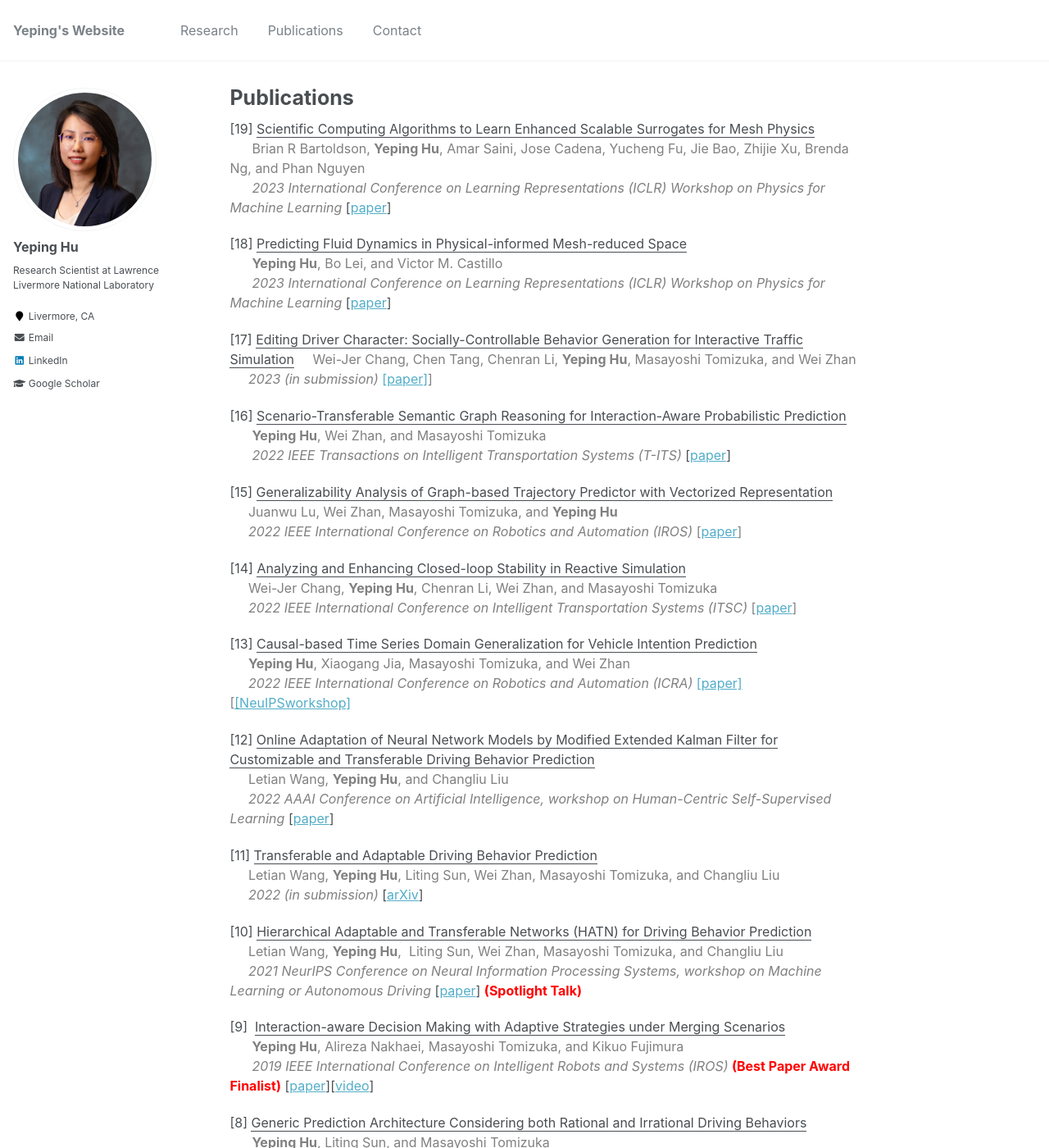
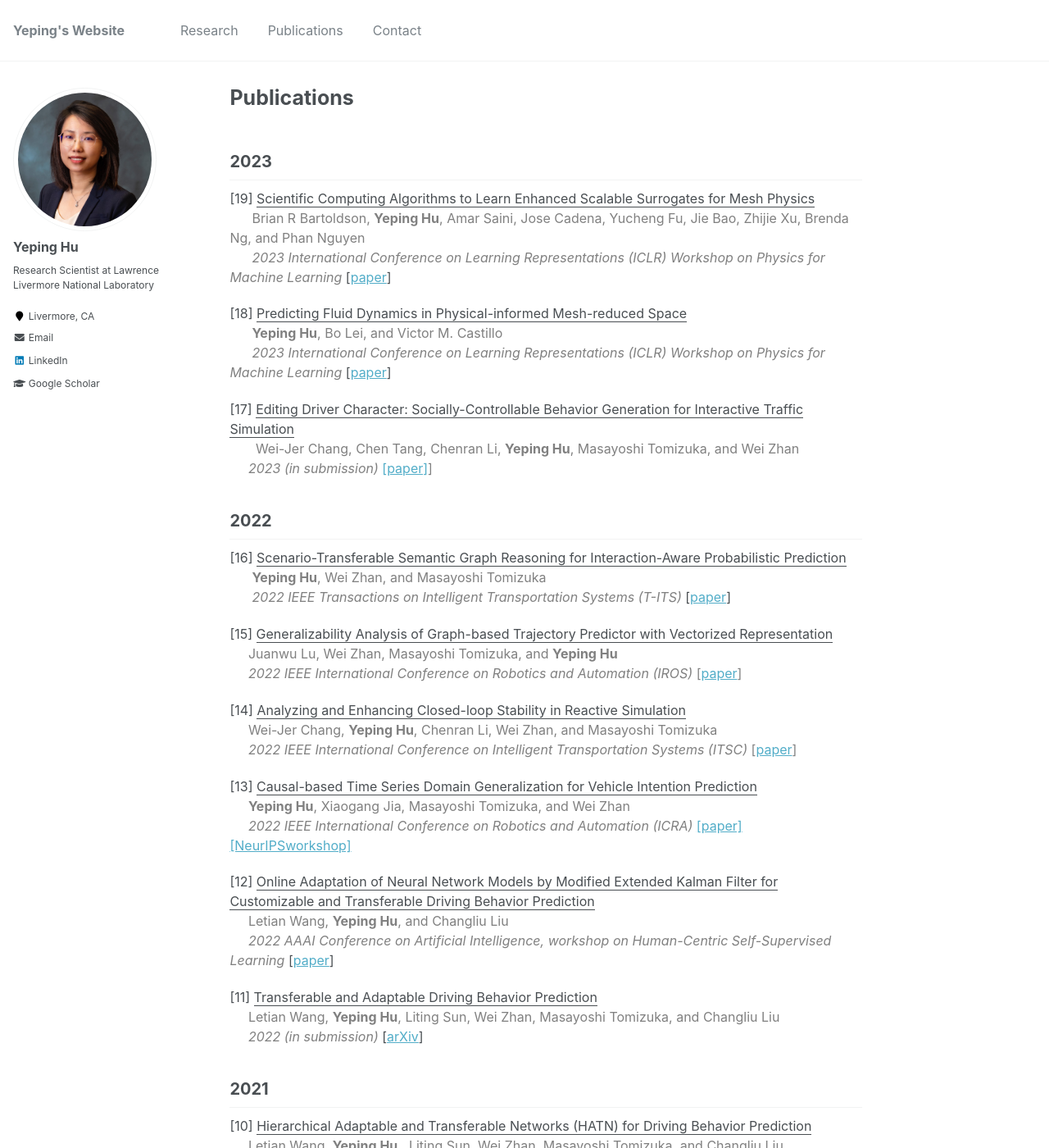
Before and after one commit to Yeping-Hu/yeping-hu.github.io, a Jekyll site: the page built from _pages/publications.md, in a window 1280 px wide and 1400 px high. Shown: the whole window at 82% size. Built offline with Jekyll 4.4.1, drawn with Linux system fonts in a browser that asks for light colours; a script that is not in the unit is left out.

Commit message:
upate publication

```diff
--- a/_pages/publications.md
+++ b/_pages/publications.md
@@ -10,11 +10,16 @@ body, td {
    font-size: 16px;
 }
 </style>
+
+## 2023
+
 [19] <u>Scientific Computing Algorithms to Learn Enhanced Scalable Surrogates for Mesh Physics</u><br />		&nbsp;&nbsp;&nbsp;&nbsp;&nbsp;&nbsp;<span style="color:gray">Brian R Bartoldson, **Yeping Hu**, Amar Saini, Jose Cadena, Yucheng Fu, Jie Bao, Zhijie Xu, Brenda Ng, and Phan Nguyen</span><br />		&nbsp;&nbsp;&nbsp;&nbsp;&nbsp;&nbsp;<span style="color:gray">*2023 International Conference on Learning Representations (ICLR) Workshop on Physics for Machine Learning*</span> [[paper](https://arxiv.org/pdf/2304.00338.pdf){:target="_blank"}]
 
 [18] <u>Predicting Fluid Dynamics in Physical-informed Mesh-reduced Space</u><br />		&nbsp;&nbsp;&nbsp;&nbsp;&nbsp;&nbsp;<span style="color:gray">**Yeping Hu**, Bo Lei, and Victor M. Castillo</span><br />		&nbsp;&nbsp;&nbsp;&nbsp;&nbsp;&nbsp;<span style="color:gray">*2023 International Conference on Learning Representations (ICLR) Workshop on Physics for Machine Learning*</span> [[paper](https://openreview.net/pdf?id=EPyS7FHMIK){:target="_blank"}]
 
-[17] <u>Editing Driver Character: Socially-Controllable Behavior Generation for Interactive Traffic Simulation</u>&nbsp;&nbsp;&nbsp;&nbsp;<span style="color:gray"> Wei-Jer Chang, Chen Tang, Chenran Li, **Yeping Hu**, Masayoshi Tomizuka, and Wei Zhan</span><br /><span style="color:gray">&nbsp;&nbsp;&nbsp;&nbsp;&nbsp;*2023 (in submission)* [[paper]](https://arxiv.org/pdf/2303.13830.pdf){:target="_blank"}]
+[17] <u>Editing Driver Character: Socially-Controllable Behavior Generation for Interactive Traffic Simulation</u><br />		&nbsp;&nbsp;&nbsp;&nbsp;&nbsp;&nbsp;<span style="color:gray"> Wei-Jer Chang, Chen Tang, Chenran Li, **Yeping Hu**, Masayoshi Tomizuka, and Wei Zhan</span><br /><span style="color:gray">&nbsp;&nbsp;&nbsp;&nbsp;&nbsp;*2023 (in submission)* [[paper]](https://arxiv.org/pdf/2303.13830.pdf){:target="_blank"}]
+
+## 2022
 
 [16] <u>Scenario-Transferable Semantic Graph Reasoning for Interaction-Aware Probabilistic Prediction</u><br />		&nbsp;&nbsp;&nbsp;&nbsp;&nbsp;&nbsp;<span style="color:gray">**Yeping Hu**, Wei Zhan, and Masayoshi Tomizuka</span><br />		&nbsp;&nbsp;&nbsp;&nbsp;&nbsp;&nbsp;<span style="color:gray">*2022 IEEE Transactions on Intelligent Transportation Systems (T-ITS)*</span> [[paper](https://ieeexplore.ieee.org/abstract/document/9901474){:target="_blank"}]
 
@@ -22,13 +27,17 @@ body, td {
 
 [14] <u>Analyzing and Enhancing Closed-loop Stability in Reactive Simulation</u><br />&nbsp;&nbsp;&nbsp;&nbsp;<span style="color:gray"> Wei-Jer Chang, **Yeping Hu**, Chenran Li, Wei Zhan, and Masayoshi Tomizuka</span><br /><span style="color:gray">&nbsp;&nbsp;&nbsp;&nbsp;&nbsp;*2022 IEEE International Conference on Intelligent Transportation Systems (ITSC)* [[paper](https://arxiv.org/pdf/2208.04559.pdf){:target="_blank"}]
 
-[13] <u>Causal-based Time Series Domain Generalization for Vehicle Intention Prediction</u><br />&nbsp;&nbsp;&nbsp;&nbsp;<span style="color:gray"> **Yeping Hu**, Xiaogang Jia, Masayoshi Tomizuka, and Wei Zhan</span><br /><span style="color:gray">&nbsp;&nbsp;&nbsp;&nbsp;&nbsp;*2022 IEEE International Conference on Robotics and Automation (ICRA)* [[paper]](https://ieeexplore.ieee.org/abstract/document/9812188){:target="_blank"} [[[NeuIPSworkshop]](https://arxiv.org/pdf/2112.02093.pdf){:target="_blank"}
+[13] <u>Causal-based Time Series Domain Generalization for Vehicle Intention Prediction</u><br />&nbsp;&nbsp;&nbsp;&nbsp;<span style="color:gray"> **Yeping Hu**, Xiaogang Jia, Masayoshi Tomizuka, and Wei Zhan</span><br /><span style="color:gray">&nbsp;&nbsp;&nbsp;&nbsp;&nbsp;*2022 IEEE International Conference on Robotics and Automation (ICRA)* [[paper]](https://ieeexplore.ieee.org/abstract/document/9812188){:target="_blank"} [[NeurIPSworkshop]](https://arxiv.org/pdf/2112.02093.pdf){:target="_blank"}
 
 [12] <u>Online Adaptation of Neural Network Models by Modified Extended Kalman Filter for Customizable and Transferable Driving Behavior Prediction</u><br />&nbsp;&nbsp;&nbsp;&nbsp;&nbsp;<span style="color:gray">Letian Wang, **Yeping Hu**, and Changliu Liu</span><br /><span style="color:gray">&nbsp;&nbsp;&nbsp;&nbsp;&nbsp;*2022 AAAI Conference on Artificial Intelligence, workshop on Human-Centric Self-Supervised Learning*</span> [[paper](https://arxiv.org/abs/2112.06129){:target="_blank"}]
 
 [11] <u>Transferable and Adaptable Driving Behavior Prediction</u><br />&nbsp;&nbsp;&nbsp;&nbsp;&nbsp;<span style="color:gray">Letian Wang, **Yeping Hu**, Liting Sun, Wei Zhan, Masayoshi Tomizuka, and Changliu Liu</span><br /><span style="color:gray">&nbsp;&nbsp;&nbsp;&nbsp;&nbsp;*2022 (in submission)*</span> [[arXiv](https://arxiv.org/pdf/2202.05140){:target="_blank"}]
 
+## 2021
+
 [10] <u>Hierarchical Adaptable and Transferable Networks (HATN) for Driving Behavior Prediction</u><br />&nbsp;&nbsp;&nbsp;&nbsp;&nbsp;<span style="color:gray">Letian Wang, **Yeping Hu**,  Liting Sun, Wei Zhan, Masayoshi Tomizuka, and Changliu Liu</span><br /><span style="color:gray">&nbsp;&nbsp;&nbsp;&nbsp;&nbsp;*2021 NeurIPS Conference on Neural Information Processing Systems, workshop on Machine Learning or Autonomous Driving*</span> [[paper](https://arxiv.org/abs/2111.00788){:target="_blank"}] <span style="color:red">**(Spotlight Talk)** </span>
+
+## 2019
 
 [9]  <u>Interaction-aware Decision Making with Adaptive Strategies under Merging Scenarios</u><br />		&nbsp;&nbsp;&nbsp;&nbsp;&nbsp;&nbsp;<span style="color:gray">**Yeping Hu**, Alireza Nakhaei, Masayoshi Tomizuka, and Kikuo Fujimura </span><br />		&nbsp;&nbsp;&nbsp;&nbsp;&nbsp;&nbsp;<span style="color:gray">*2019 IEEE International Conference on Intelligent Robots and Systems (IROS)*</span><span style="color:red"> **(Best Paper Award Finalist)**</span> [[paper](https://ieeexplore.ieee.org/stamp/stamp.jsp?tp=&arnumber=8968478){:target="_blank"}\]\[[video](https://youtu.be/2CTTFHDW1ec){:target="_blank"}\]
 
```
Also changed, not shown: other parts of _pages/publications.md (+4 -0 lines).
